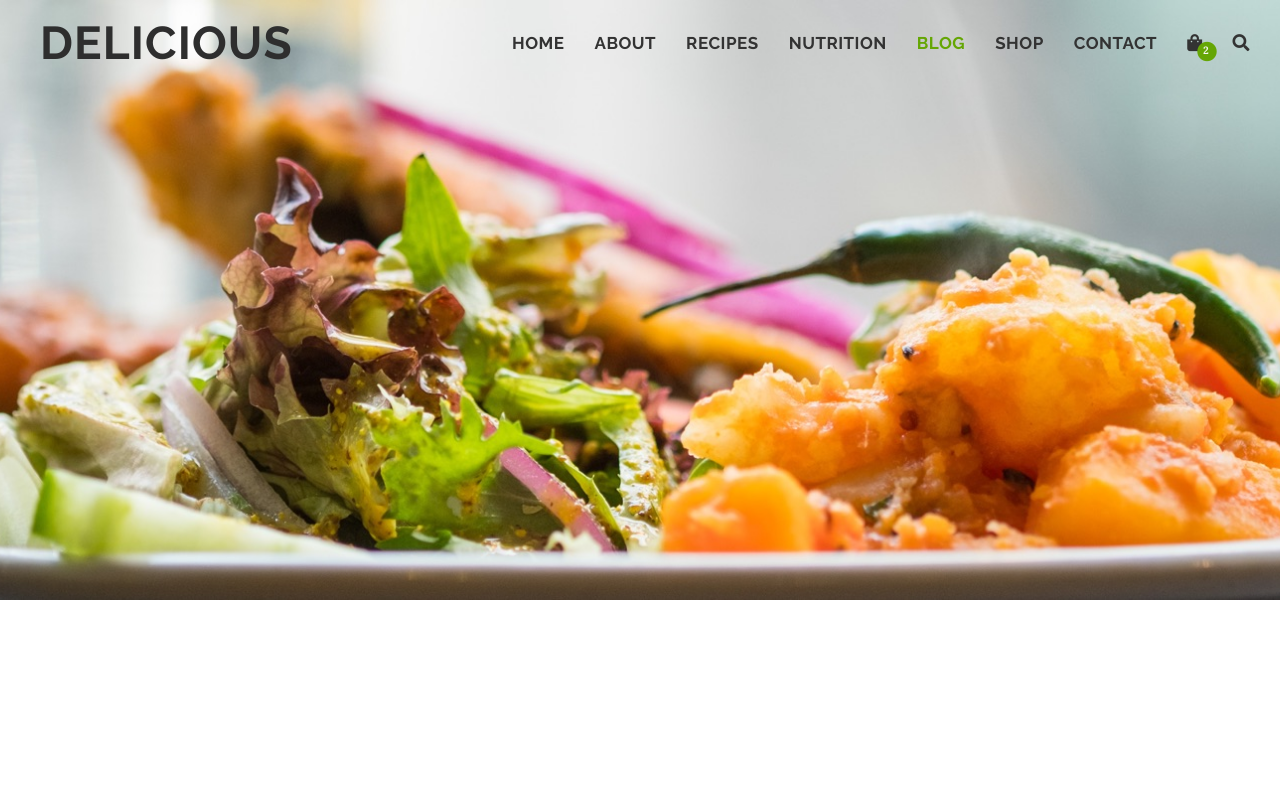
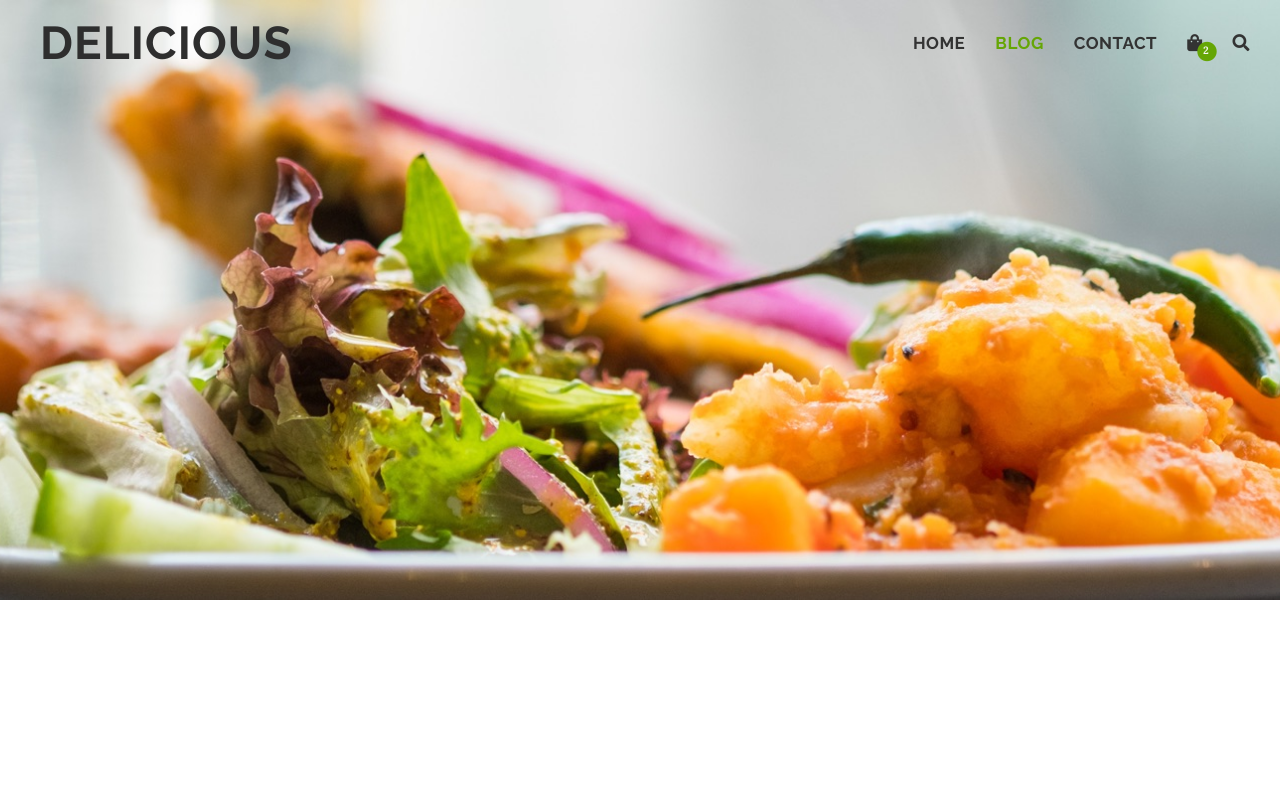
Before and after one commit to Blinchick/anna-spiridonenkova-project-two, a plain HTML site: page blog.html in a window 1280 px wide. Shown: the top 797 px of the page. Drawn offline with Linux system fonts and the light colour scheme.

Commit message:
commented out unused nav links

```diff
--- a/blog.html
+++ b/blog.html
@@ -21,12 +21,13 @@
                 <label for="hamburger">&#9776;</label>
                 <input type="checkbox" class="hamburger" id="hamburger" />
                 <ul>
+                    <!-- commented out unused links -->
                     <li><a href="index.html">Home</a></li>
-                    <li><a href="#">About</a></li>
-                    <li><a href="#">Recipes</a></li>
-                    <li><a href="#">Nutrition</a></li>
+                    <!-- <li><a href="#">About</a></li> -->
+                    <!-- <li><a href="#">Recipes</a></li> -->
+                    <!-- <li><a href="#">Nutrition</a></li> -->
                     <li><a class="active" href="blog.html">Blog</a></li>
-                    <li><a href="">Shop</a></li>
+                    <!-- <li><a href="">Shop</a></li> -->
                     <li><a href="contact.html">Contact</a></li>
                     <li><a href="#"><i class="fas fa-shopping-bag"></i></a></li>
                     <li><a href="#"><i class="fas fa-search"></i></a></li>
```
Also changed, not shown: contact.html (+5 -4 lines), index.html (+4 -3 lines).
